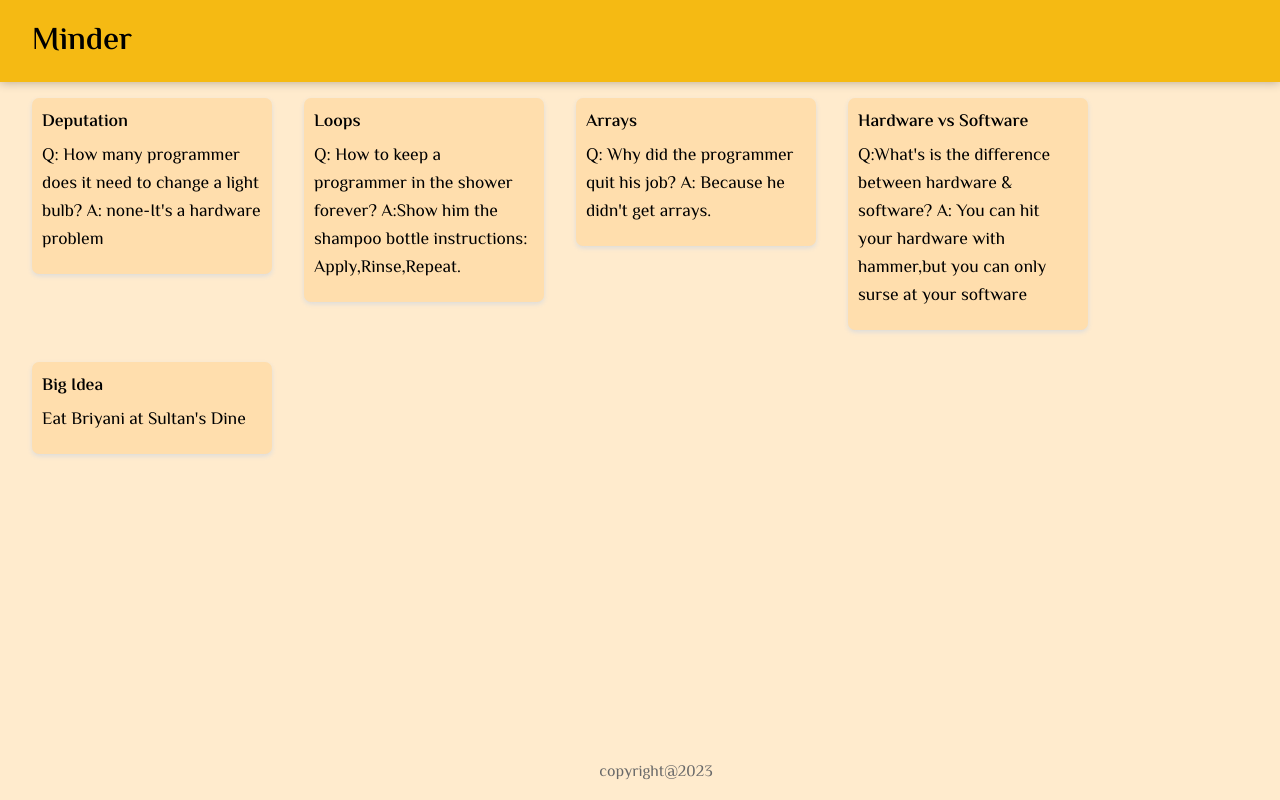
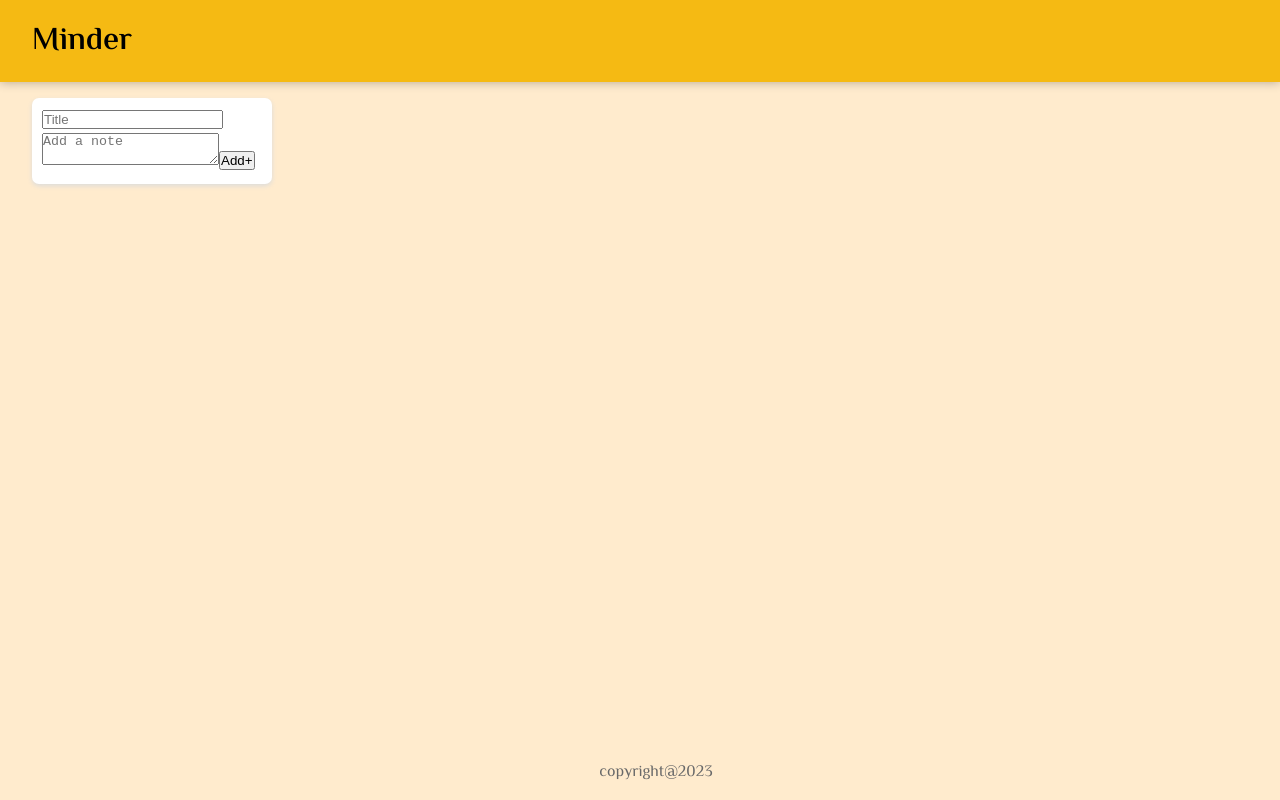
Before and after one commit to LamiaRimty/Minder, a React (Create React App) app in the folder my-app/: page / in a window 1280 px wide. Built offline with nearby package versions, Linux system fonts and the light colour scheme.

Commit message:
Create a separate comp InputArea

```diff
--- a/my-app/public/styles.css
+++ b/my-app/public/styles.css
@@ -53,6 +53,17 @@ header h1{
     margin-bottom: 6px;
 }
 
+form{
+    /* background-color: navajowhite; */
+    background-color: white;
+    border-radius: 7px;
+    box-shadow: 0 2px 5px 0 gainsboro;
+    /* #ccc */
+    padding: 10px;
+    width: 240px;
+    margin: 16px;
+    float: left;
+}
 .note p{
     font-size: 1.1em;
     margin-bottom: 10px;
--- a/my-app/src/components/App.jsx
+++ b/my-app/src/components/App.jsx
@@ -1,21 +1,30 @@
 import React from "react";
 import Header from './Header';
-import Note from './Note';
+//import Note from './Note';
 import Footer from './Footer';
-import Notes from "../Notes";
+//import Notes from "../Notes";
+import { useState } from "react";
+import InputArea from "./InputArea"
 
 function App(){
+
+
+
     return(
         <div>
         <Header/>
-        {
+        <InputArea
+
+        />
+
+        {/* {
         Notes.map(newNote=>
             <Note
             key={newNote.id}
             title={newNote.title}
             content={newNote.content}
             />
-        )}
+        )} */}
         <Footer/>
         </div>
     );
--- /dev/null
+++ b/my-app/src/components/InputArea.jsx
@@ -0,0 +1,24 @@
+import React from "react";
+import { useState } from "react";
+
+function InputArea(){
+    const [inputText,setInputText]=useState("");
+    //const [notes,setNotes]=useState([]);
+
+function handleChange(event){
+   const newTitle=event.target.value;
+   const newContent=event.target.value;
+   setInputText(newTitle,newContent);
+}
+    return(
+        <div>
+         <form>
+        <input onChange={handleChange}  placeholder="Title" name="title"></input>
+        <textarea onChange={handleChange}  placeholder="Add a note" name="content"></textarea>
+        <button>Add+</button>
+       </form>
+        </div>
+    );
+}
+
+export default InputArea;
```
